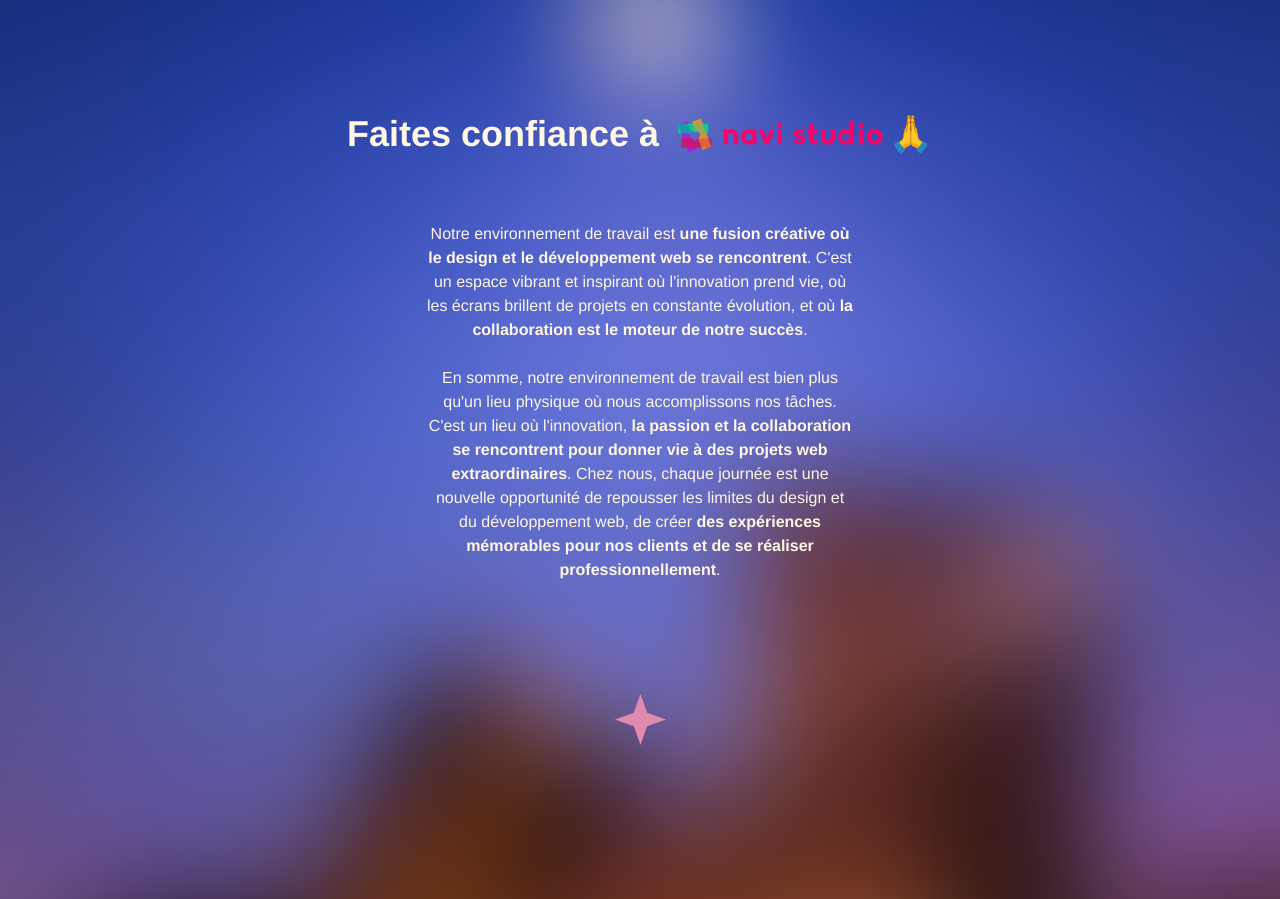
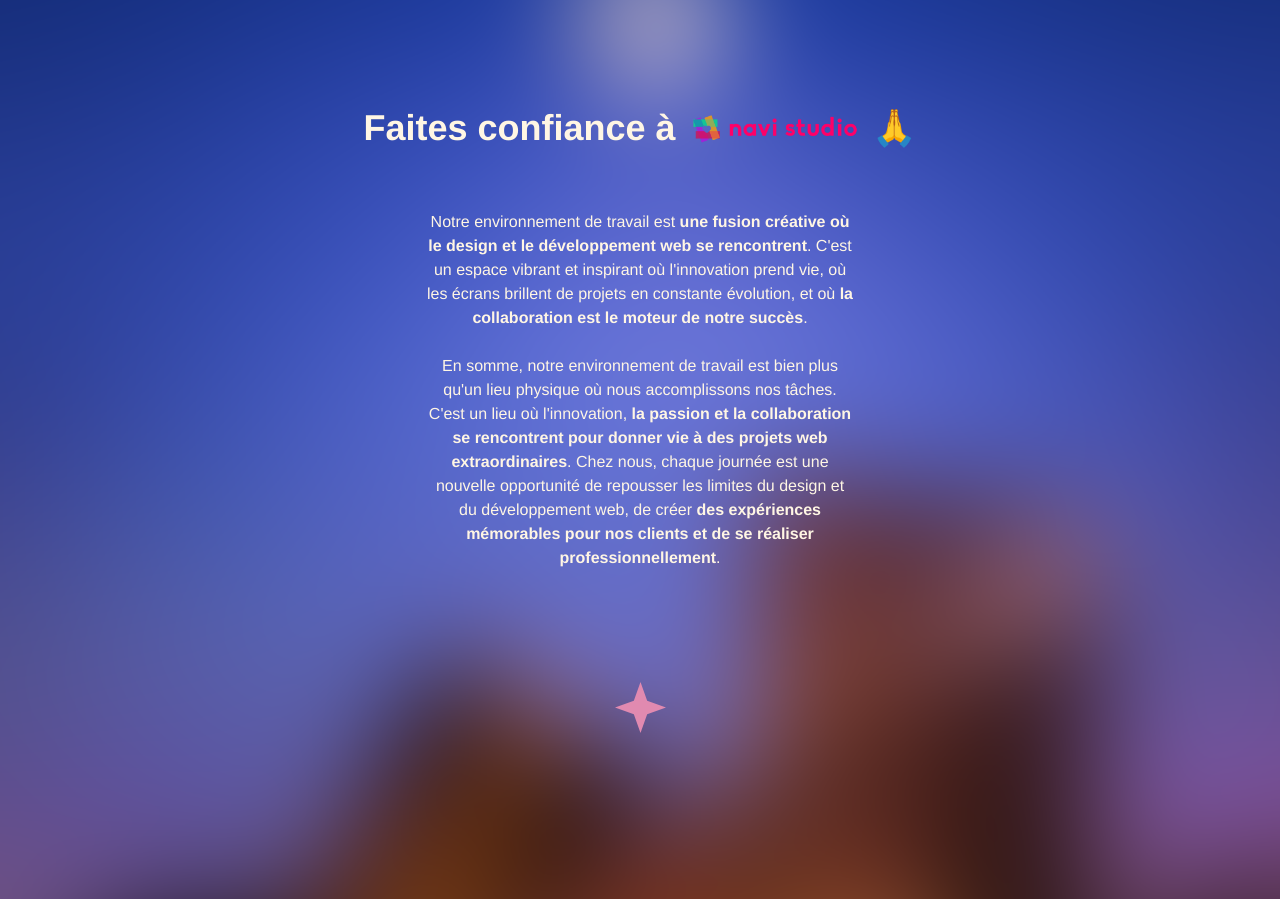
Before and after one commit to franzhopp/v3q, a React (Vite) app: page /ethics in a window 1280 px wide. Shown: the part 3018-3917 px from the top of the page. Built offline with nearby package versions, Linux system fonts and the light colour scheme; a web font is replaced by a local one.

Commit message:
[ADD] img inline ns

```diff
--- a/src/Components/Ethics/CardsEthics.jsx
+++ b/src/Components/Ethics/CardsEthics.jsx
@@ -251,10 +251,10 @@ const EthicsPage = () => {
                 <span>
                   <img
                     src={ImgText}
-                    className="h-20 mr-1 mt-3 inline"
+                    className="h-16 mr-1 mt-3 mb-1 inline"
                     alt="Icône Navi Studio"
                   />
-                </span>
+                </span>{" "}
                 🙏{" "}
               </p>
               <span className="sm:px-0 px-1">
```
